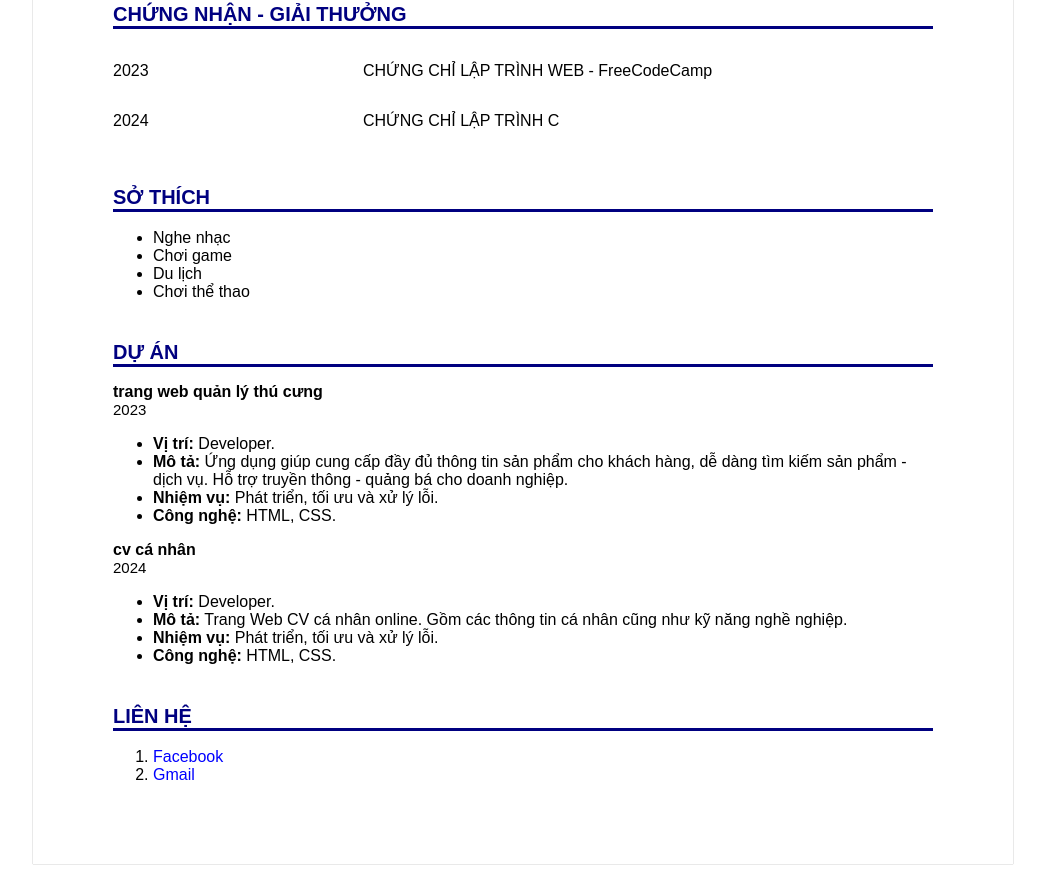
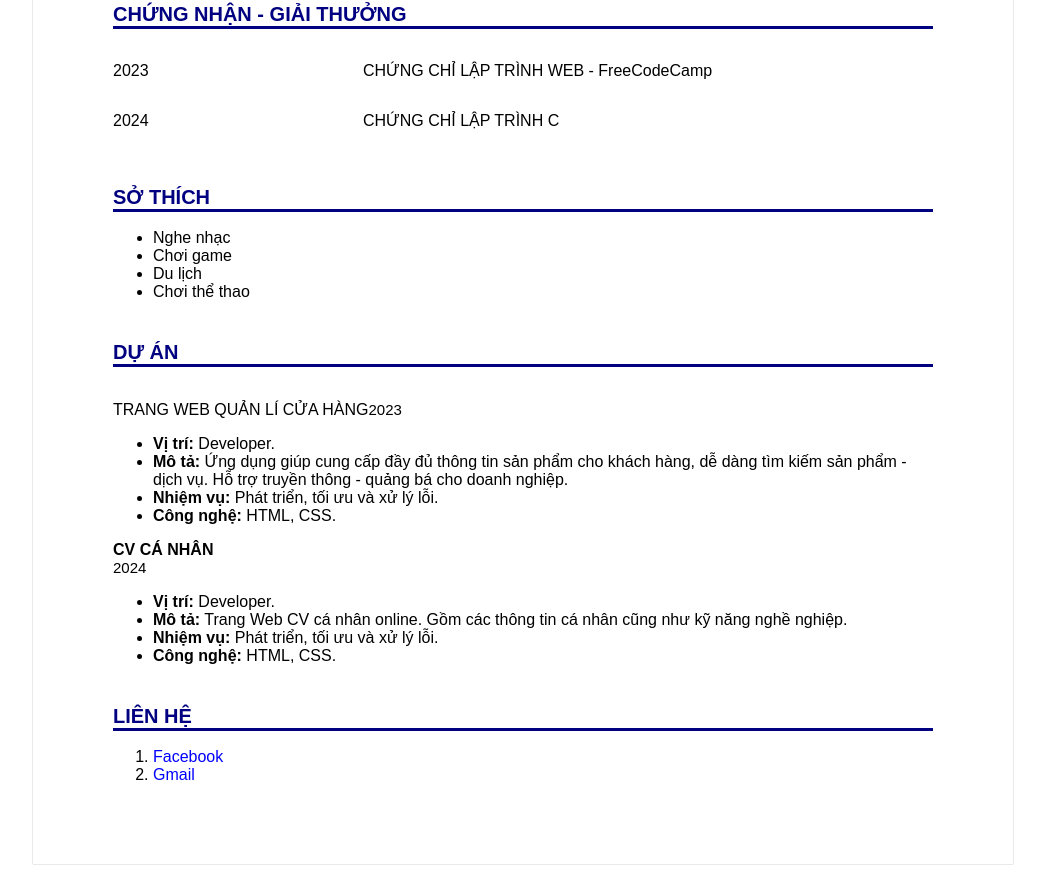
Before and after one commit to tomatoisntred/cv-html-code, a plain HTML site: page index.html in a window 1280 px wide. Shown: the part 1483-2355 px from the top of the page, without its empty margins (117-1162 px from the left). Drawn offline with Linux system fonts and the light colour scheme.

Commit message:
cv html code

```diff
--- a/index.html
+++ b/index.html
@@ -175,7 +175,7 @@
 					<h2 class="section-title">Dự án</h2>
 					<div class="section-content">
 						<div>
-							<p><strong>trang web quản lý thú cưng </strong><br/><span class="year">2023</span></p>
+							<p><br/>TRANG WEB QUẢN LÍ CỬA HÀNG<span class="year">2023</span></p>
 							<ul>
 								<li><strong>Vị trí:</strong> Developer.</li>
 								<li><strong>Mô tả:</strong> Ứng dụng giúp cung cấp đầy đủ thông tin sản phẩm cho khách hàng, dễ dàng tìm kiếm sản phẩm - dịch vụ. Hỗ trợ truyền thông - quảng bá cho doanh nghiệp.</li>
@@ -184,7 +184,7 @@
 							</ul>
 						</div>
 						<div>
-							<p><strong>cv cá nhân</strong><br/><span class="year">2024</span></p>
+							<p><strong>CV CÁ NHÂN</strong><br/><span class="year">2024</span></p>
 							<ul>
 								<li><strong>Vị trí:</strong> Developer.</li>
 								<li><strong>Mô tả:</strong> Trang Web CV cá nhân online. Gồm các thông tin cá nhân cũng như kỹ năng nghề nghiệp.</li>
```
